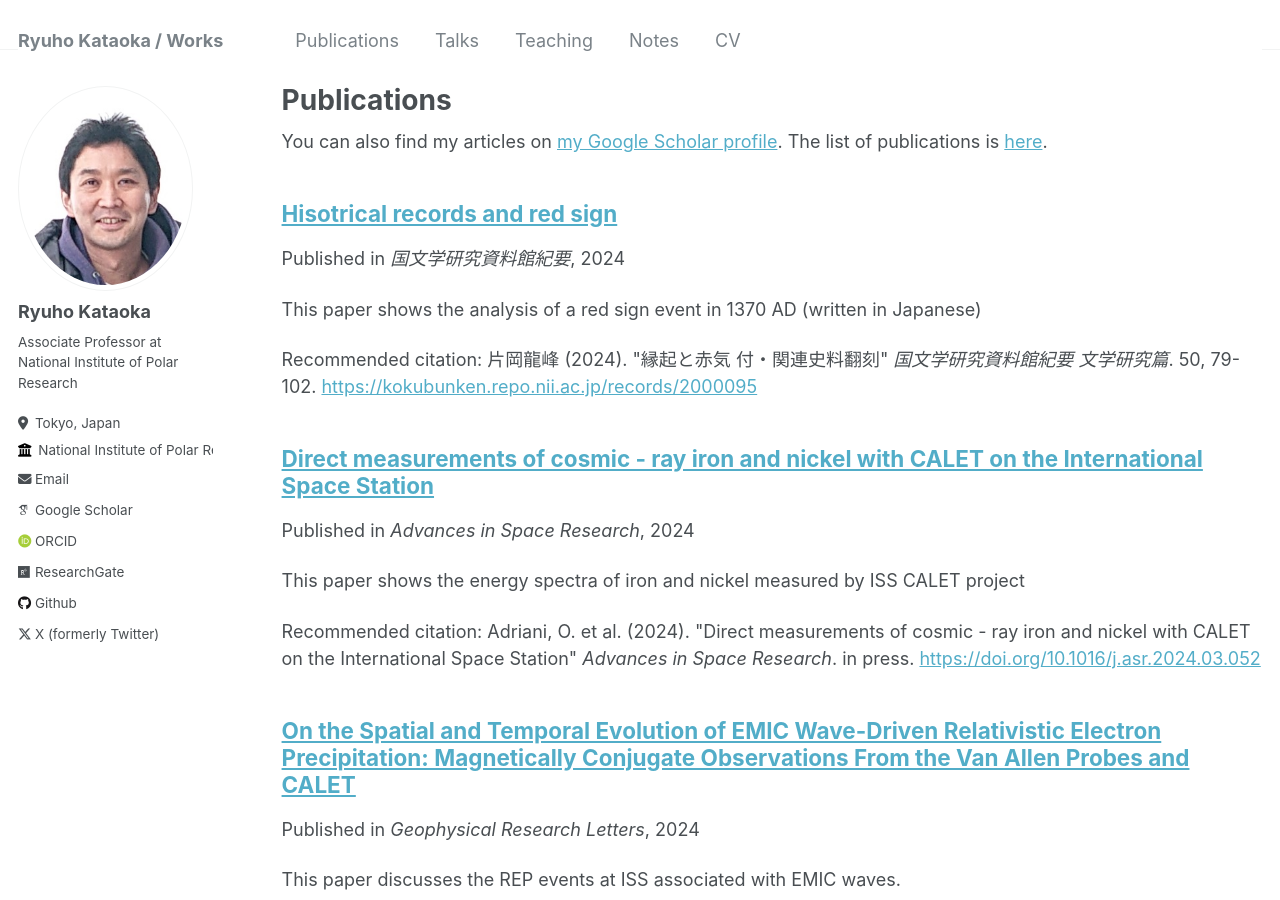
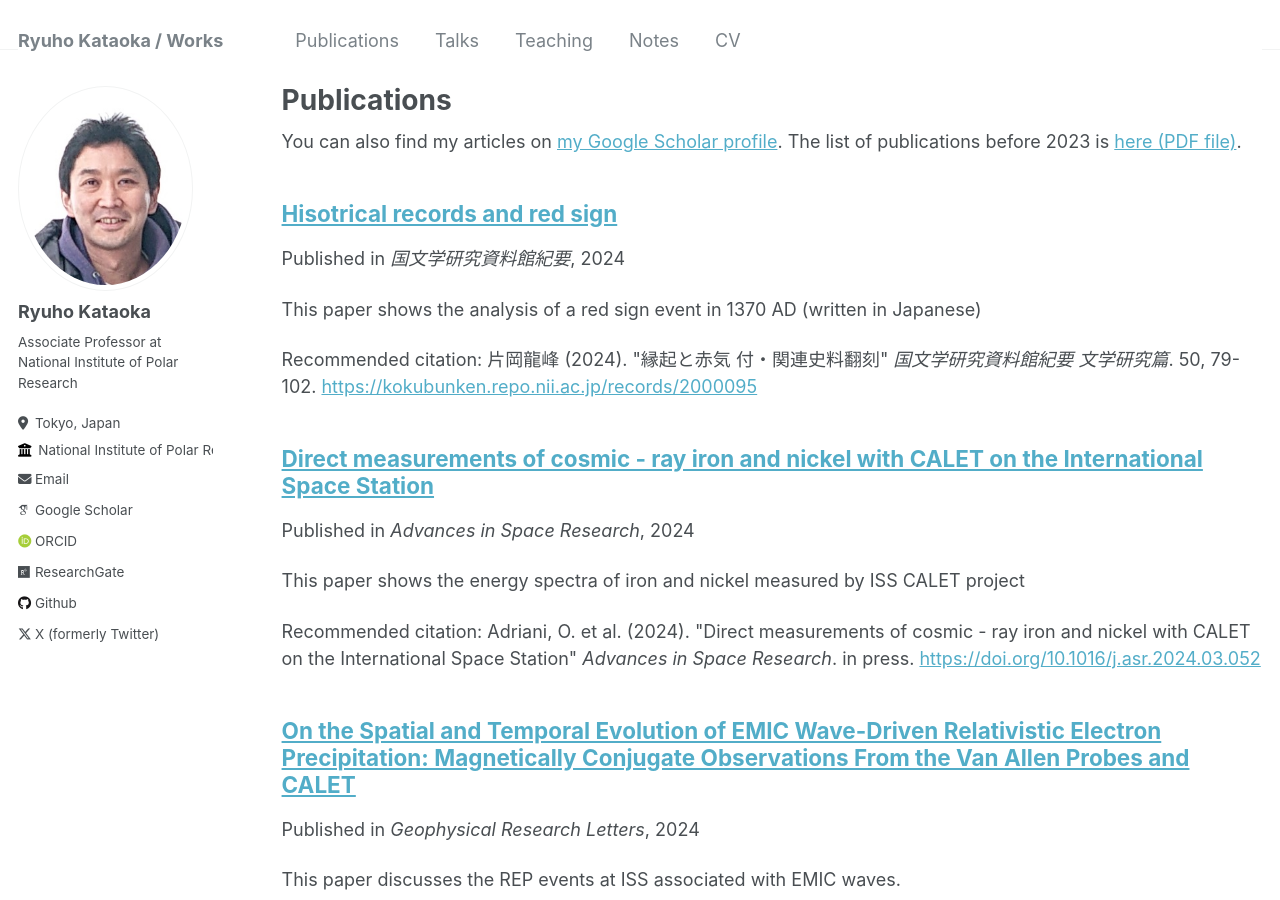
Before and after one commit to ryuhokataoka/ryuhokataoka.github.io, a Jekyll site: the page built from _pages/publications.md, in a window 1280 px wide and 900 px high. Built offline with Jekyll 4.4.1, drawn with Linux system fonts in a browser that asks for light colours; some web fonts are replaced.

Commit message:
Update publications.md

```diff
--- a/_pages/publications.md
+++ b/_pages/publications.md
@@ -6,7 +6,7 @@ author_profile: true
 ---
 
 {% if site.author.googlescholar %}
-  <div class="wordwrap">You can also find my articles on <a href="{{site.author.googlescholar}}">my Google Scholar profile</a>. The list of publications is <a href='https://ryuhokataoka.github.io/files/publication2023b.pdf'>here</a>. </div>
+  <div class="wordwrap">You can also find my articles on <a href="{{site.author.googlescholar}}">my Google Scholar profile</a>. The list of publications before 2023 is <a href='https://ryuhokataoka.github.io/files/publication2023b.pdf'>here (PDF file)</a>. </div>
 {% endif %}
 
 {% include base_path %}
```
